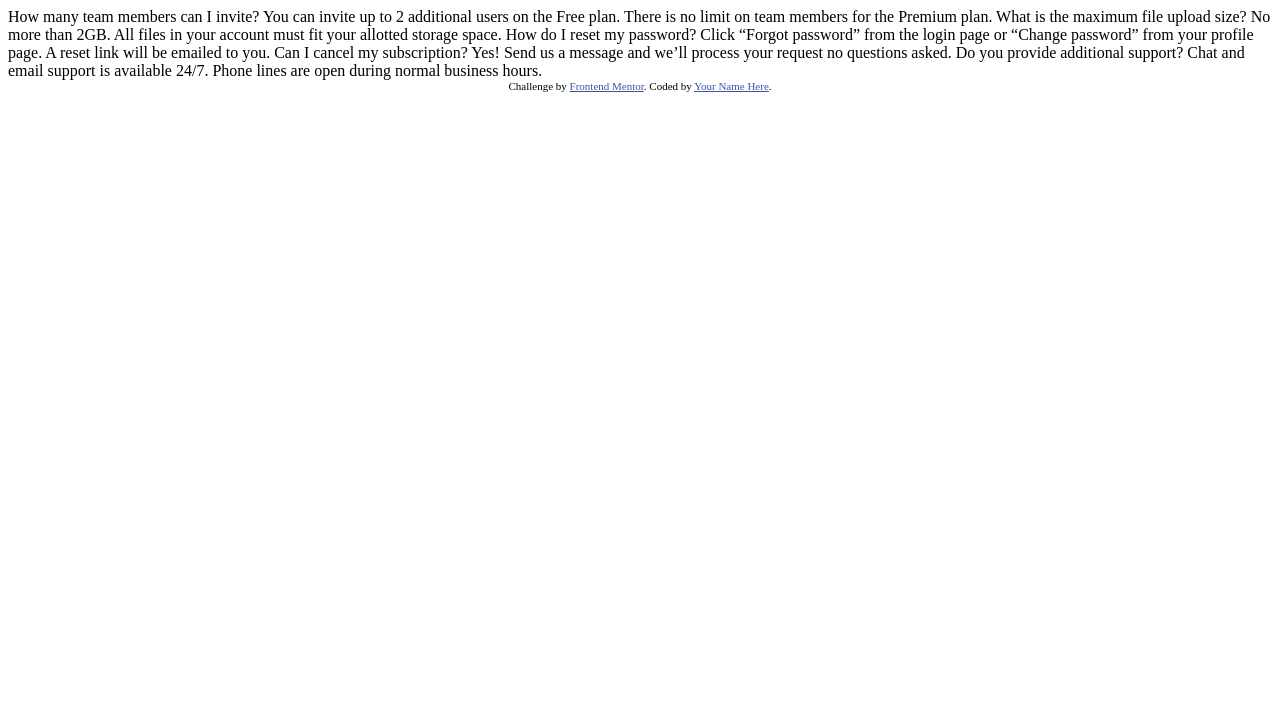
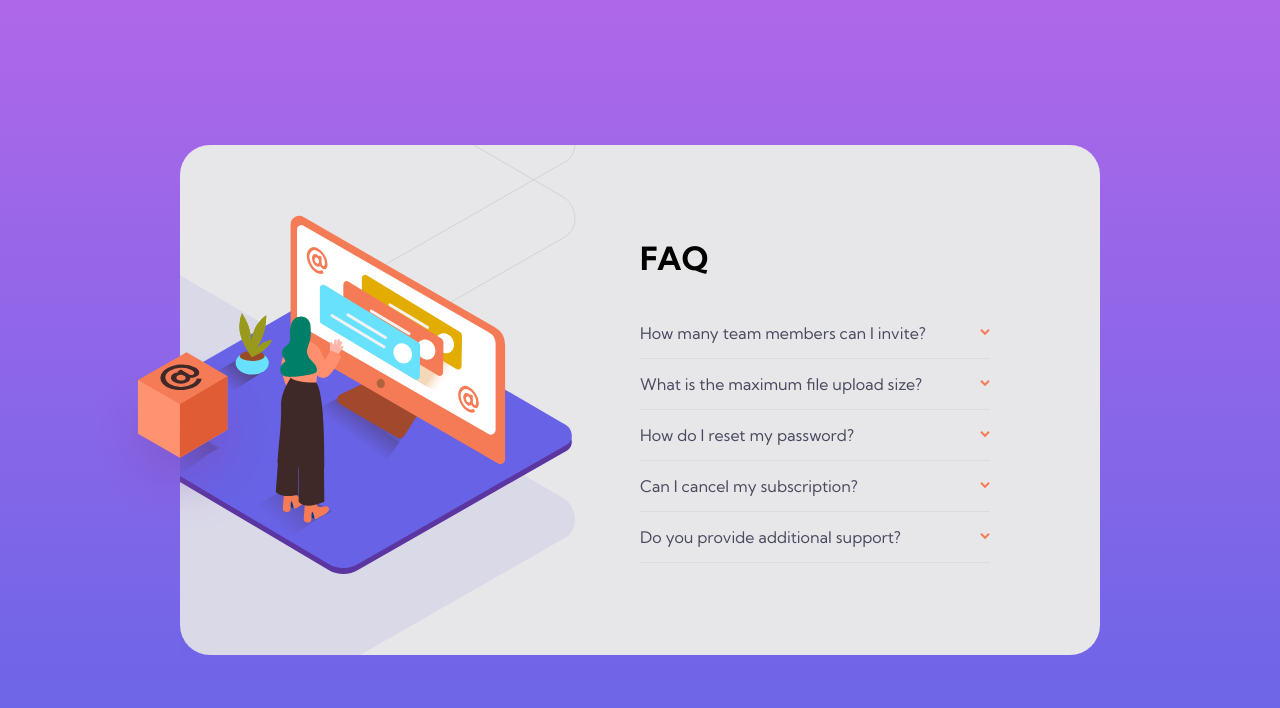
Before and after one commit to hoop30/accordion-card, a plain HTML site: page index.html in a window 1280 px wide. Drawn offline with Linux system fonts and the light colour scheme.

Commit message:
integration
intégration de tous les éléments html
mise en place du style.css

```diff
--- a/index.html
+++ b/index.html
@@ -4,37 +4,54 @@
   <meta charset="UTF-8">
   <meta name="viewport" content="width=device-width, initial-scale=1.0"> <!-- displays site properly based on user's device -->
 
-  <link rel="icon" type="image/png" sizes="32x32" href="./images/favicon-32x32.png">
 
-  <title>Frontend Mentor | FAQ Accordion Card</title>
+    <!--Titre/icone/description-->
+    <title>Frontend Mentor | FAQ Accordion Card</title>
+    <link rel="icon" type="image/png" sizes="32x32" href="./images/favicon-32x32.png">
+    <meta name="description" content="description de la page">
 
-  <!-- Feel free to remove these styles or customise in your own stylesheet 👍 -->
-  <style>
-    .attribution { font-size: 11px; text-align: center; }
-    .attribution a { color: hsl(228, 45%, 44%); }
-  </style>
+    <!--css-->
+    <link rel="stylesheet" href="style.css">
+
+    <!--Font-->
+    <link rel="preconnect" href="https://fonts.googleapis.com">
+  <link rel="preconnect" href="https://fonts.gstatic.com" crossorigin>
+  <link href="https://fonts.googleapis.com/css2?family=Kumbh+Sans:wght@400;700&display=swap" rel="stylesheet">
+
 </head>
 <body>
-  How many team members can I invite?
-  You can invite up to 2 additional users on the Free plan. There is no limit on
-  team members for the Premium plan.
+  <div class="carte">
+    <img class="img2" src="images/illustration-box-desktop.svg" alt="">
+    <div class="gauche">
+      <img class="img1" src="images/bg-pattern-desktop.svg" alt="">
+      <img class="img3" src="images/illustration-woman-online-desktop.svg" alt="">
+      <img class="img4" src="images/illustration-woman-online-mobile.svg" alt="">
+    </div>
+    <div class="droite">
+      <h1>FAQ</h1>
+      <div id="dropdown" class="dropdown">
+        <p>How many team members can I invite?</p>
+        <img src="images/icon-arrow-down.svg" alt="">
+      </div>
+      <div id="dropdown" class="dropdown">
+        <p>What is the maximum file upload size?</p>
+        <img src="images/icon-arrow-down.svg" alt="">
+      </div>
+      <div id="dropdown" class="dropdown">
+        <p>How do I reset my password?</p>
+        <img src="images/icon-arrow-down.svg" alt="">
+      </div>
+      <div id="dropdown" class="dropdown">
+        <p>Can I cancel my subscription?</p>
+        <img src="images/icon-arrow-down.svg" alt="">
+      </div>
+      <div id="dropdown" class="dropdown">
+        <p>Do you provide additional support?</p>
+        <img src="images/icon-arrow-down.svg" alt="">
+      </div>
+    </div>
+  </div>
 
-  What is the maximum file upload size?
-  No more than 2GB. All files in your account must fit your allotted storage space.
-
-  How do I reset my password?
-  Click “Forgot password” from the login page or “Change password” from your profile page.
-  A reset link will be emailed to you.
-
-  Can I cancel my subscription?
-  Yes! Send us a message and we’ll process your request no questions asked.
-
-  Do you provide additional support?
-  Chat and email support is available 24/7. Phone lines are open during normal business hours.
-
-  <div class="attribution">
-    Challenge by <a href="https://www.frontendmentor.io?ref=challenge" target="_blank">Frontend Mentor</a>.
-    Coded by <a href="#">Your Name Here</a>.
-  </div>
+  <script src="app.js"></script>
 </body>
 </html>
--- /dev/null
+++ b/style.css
@@ -0,0 +1,91 @@
+/*Reset*/
+
+*,body,li,a,p,h1,h2,h3,h4,h5,h6 {
+    box-sizing: border-box;
+    margin: 0;
+    padding: 0;
+    list-style: none;
+    text-decoration: none;
+    color: black;
+    font-family: 'Kumbh Sans', sans-serif;
+}
+p {
+    color: hsl(237, 12%, 33%);
+    font-family: 'Kumbh Sans', sans-serif;
+    font-weight: 400;
+}
+h1 {
+    font-family: 'Kumbh Sans', sans-serif;
+    font-weight: 700;
+}
+body {
+    background: linear-gradient(0deg, rgba(101,101,231,1) 0%, rgba(175,103,233,1) 100%);
+    overflow: hidden;
+    height: 100vh;
+    display: flex;
+    justify-content: center;
+    align-items: center;
+}
+/*carte*/
+    .carte {
+        position: relative;
+        width: 920px;
+        height: 510px;
+        border-radius: 30px;
+        background-color: hsl(240, 5%, 91%);
+        display: flex;
+
+    }
+    /*gauche*/
+        .gauche {
+            position: relative;
+            width: 450px;
+            height: 100%;
+            padding: 0 10px;
+            overflow: hidden;
+        }
+        .gauche img {
+            position: absolute;
+        }
+        /*position images*/
+            .img1 {
+                width: auto;
+                height: auto;
+                top: -300px;
+                left: -570px;
+            }
+            .img2 {
+                position: absolute;
+                width: auto;
+                height: auto;
+                top: 205px;
+                left: -93px;
+                z-index: 3;
+            }
+            .img3 {
+                width: auto;
+                height: auto;
+                top: 70px;
+                left: -80px;
+            }
+            .img4 {
+                display: none;
+            }
+    /*droite*/
+        .droite {
+            padding: 0 10px;
+            display: flex;
+            flex-direction: column;
+            justify-content: center;
+        }
+        .droite h1 {
+            margin-bottom: 30px;
+        }
+        .dropdown {
+            width: 350px;
+            border-bottom: solid 1px hsla(240, 6%, 50%, 10%);
+            padding: 15px 0;
+            display: flex;
+            justify-content: space-between;
+            align-items: center;
+        }
```
Also changed, not shown: app.js (added), 1 other file.
